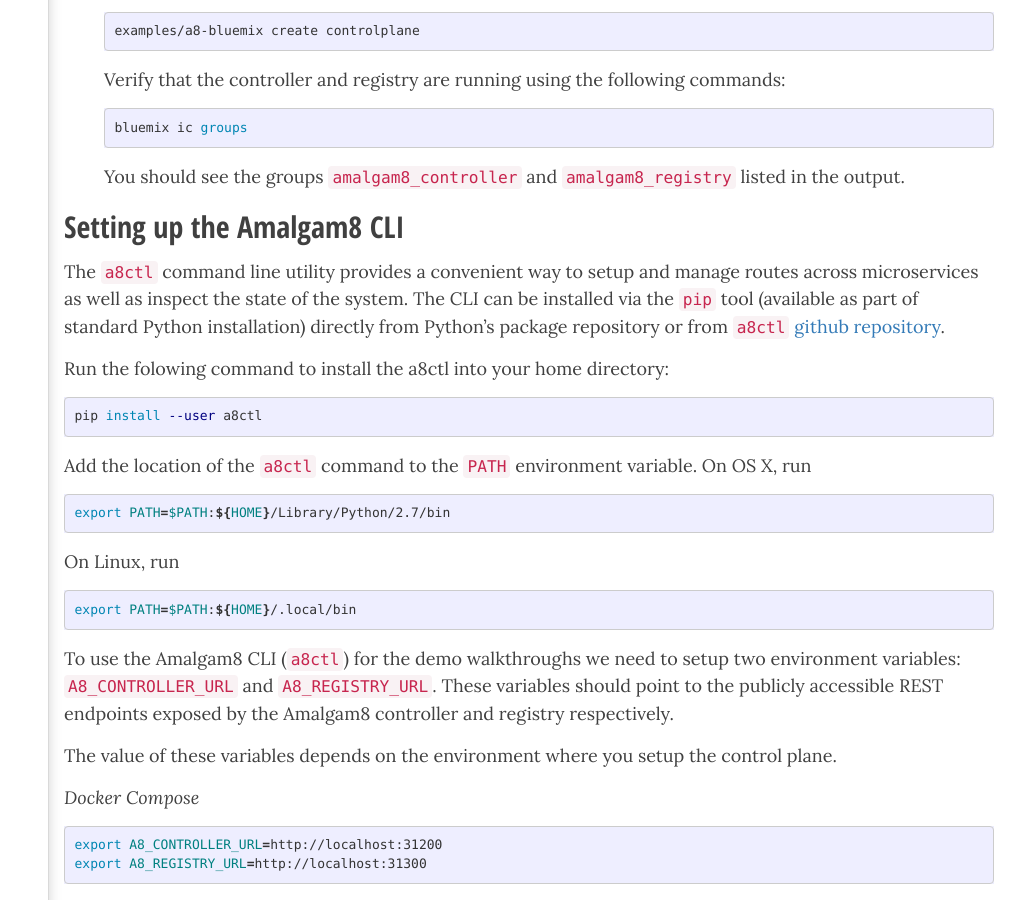
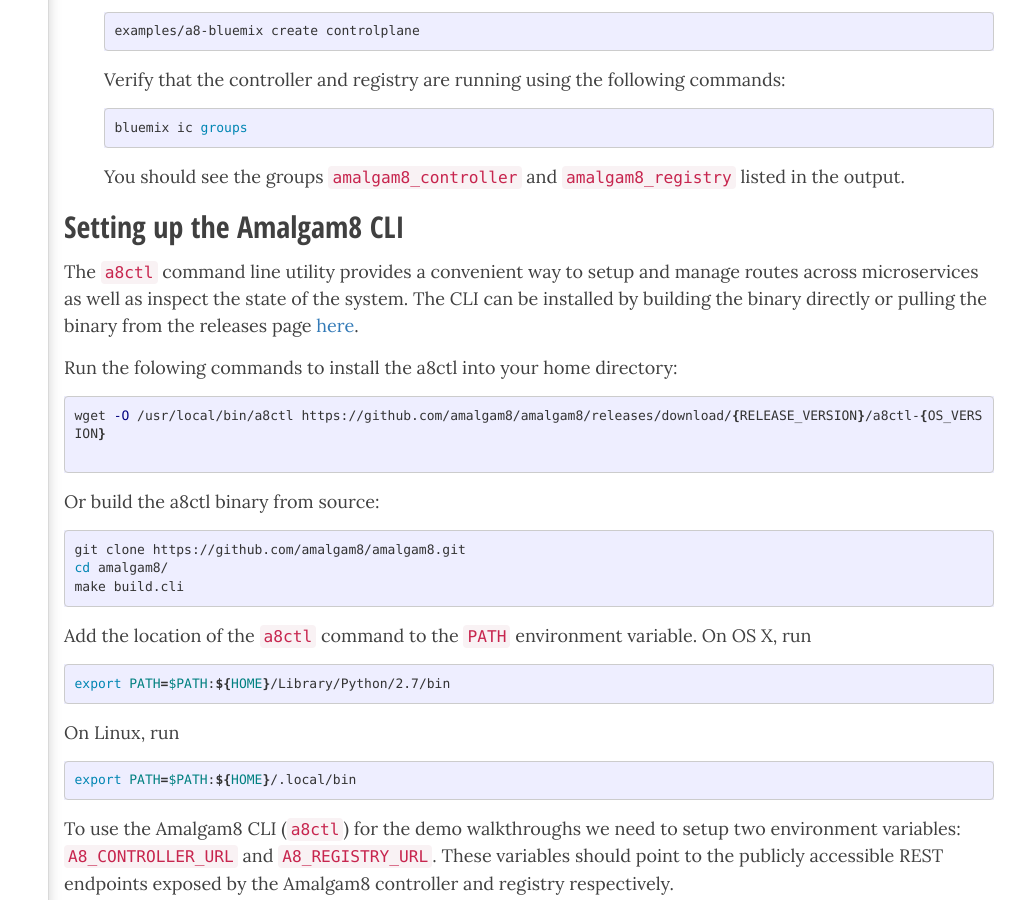
Before and after one commit to amalgam8/amalgam8.github.io, a Jekyll site: the page built from _docs/1-demo/setup.md, in a window 1280 px wide and 900 px high, scrolled down 2040 px. Shown: the whole window, without its empty margins (271-1280 px from the left). Built offline with Jekyll 4.4.1, drawn with Linux system fonts in a browser that asks for light colours; nearby versions of some CDN libraries.

Commit message:
updated a8ctl install steps

````diff
--- a/_docs/1-demo/setup.md
+++ b/_docs/1-demo/setup.md
@@ -129,14 +129,23 @@
 
 The `a8ctl` command line utility provides a convenient way to setup and
 manage routes across microservices as well as inspect the state of the
-system. The CLI can be installed via the `pip` tool (available as part of
-standard Python installation) directly from Python's package repository or
-from `a8ctl` [github repository](https://github.com/amalgam8/a8ctl).
+system. The CLI can be installed by building the binary directly or pulling
+the binary from the releases page [here](https://github.com/amalgam8/amalgam8/releases).
 
-Run the folowing command to install the a8ctl into your home directory:
+Run the folowing commands to install the a8ctl into your home directory:
 
 ```bash
-pip install --user a8ctl
+wget -O /usr/local/bin/a8ctl https://github.com/amalgam8/amalgam8/releases/download/{RELEASE_VERSION}/a8ctl-{OS_VERSION}
+
+```
+
+Or build the a8ctl binary from source:
+
+
+```bash
+git clone https://github.com/amalgam8/amalgam8.git
+cd amalgam8/
+make build.cli
 ```
 
 Add the location of the `a8ctl` command to the `PATH` environment
````
Also changed, not shown: _docs/1-demo/helloworld.md (+5 -5 lines).
